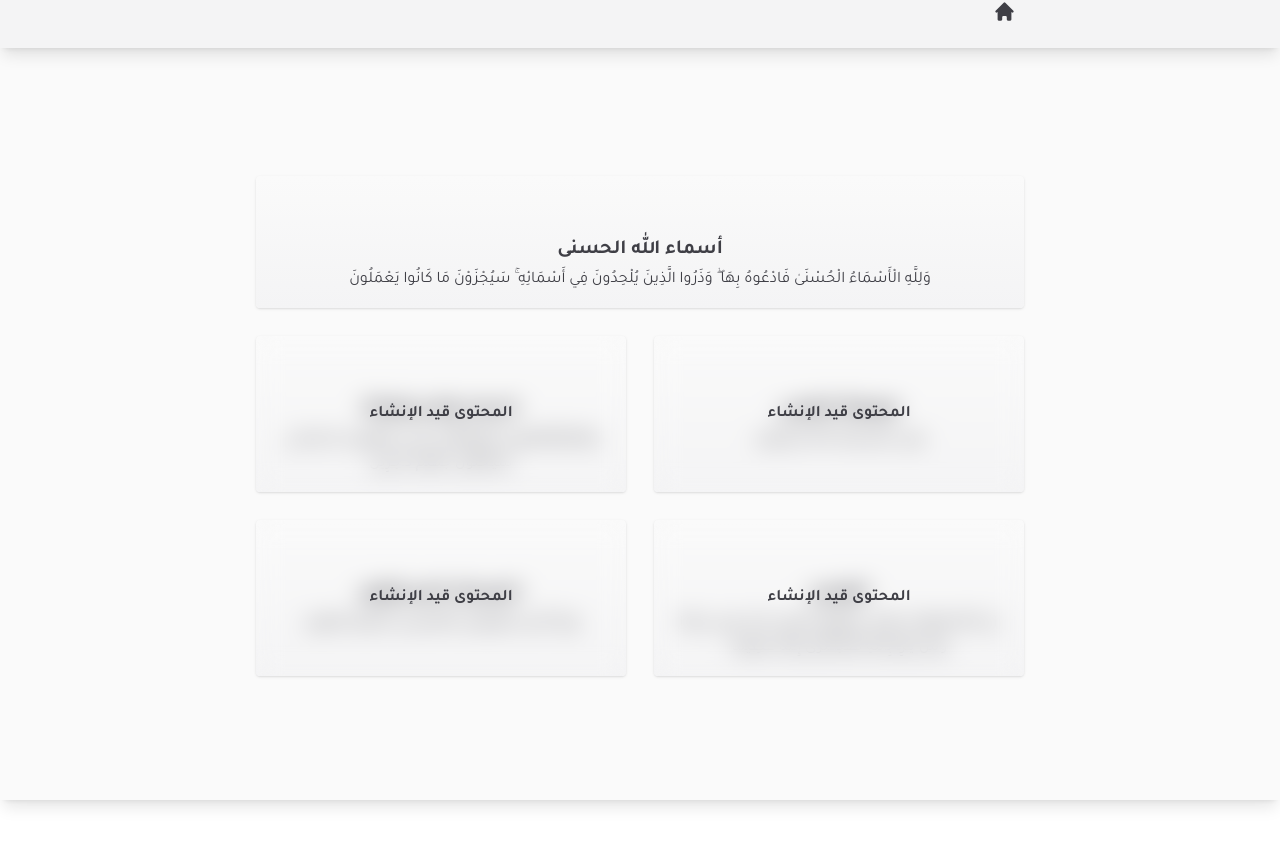
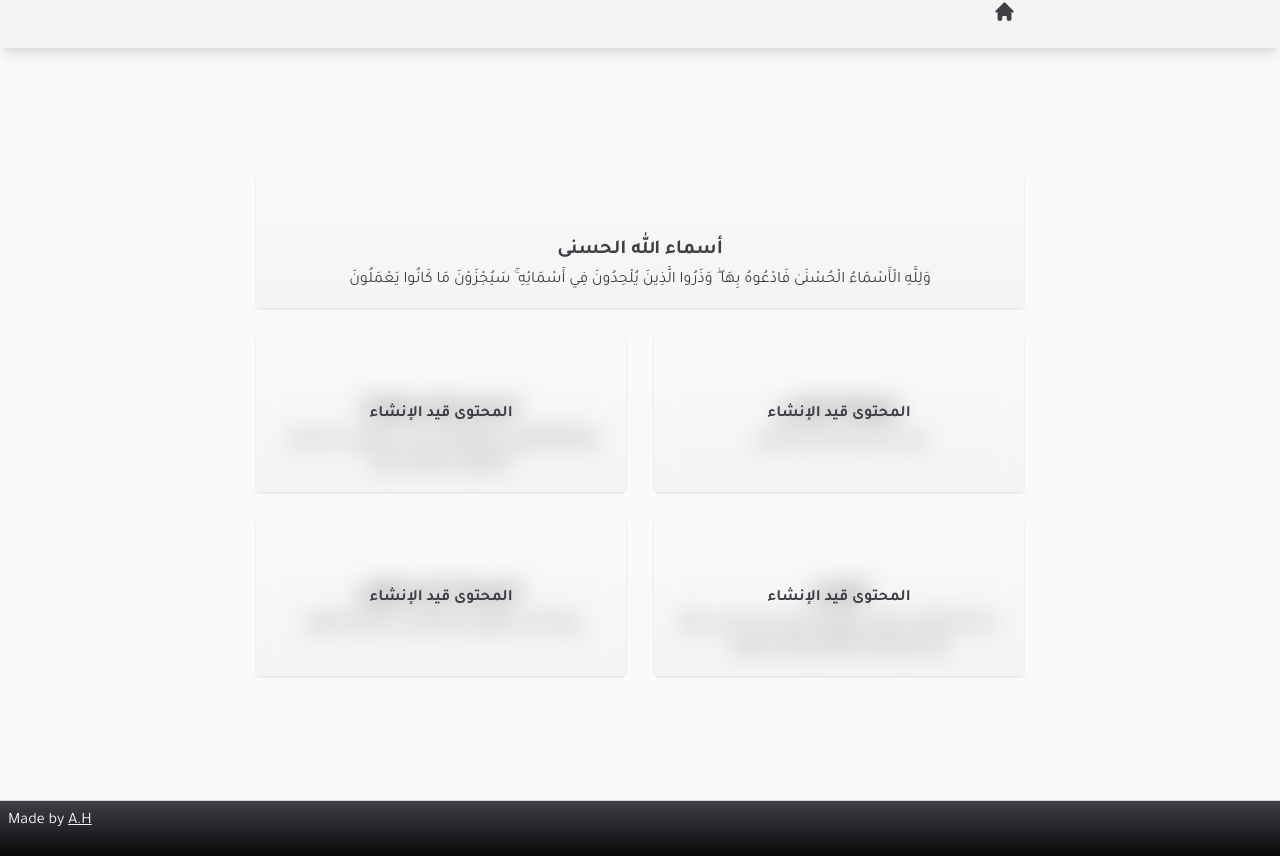
Before and after one commit to Ali-Hussein-dev/safwat-almaerifa, a Next.js app: page / in a window 1280 px wide. Built offline with nearby package versions, Linux system fonts and the light colour scheme; what tailwind-custom-utilities would draw is missing.

Commit message:
feat: tiny UI changes

```diff
--- a/src/app/layout.tsx
+++ b/src/app/layout.tsx
@@ -14,10 +14,10 @@ const fontFamily = Tajawal({
 const Footer = () => {
   return (
     <div
-      className="sticky bottom-0 -z-10 mx-auto h-14 w-full border-t border-zinc-300 bg-zinc-700 px-2 py-2 text-zinc-100 flex-row-center"
+      className="isolate mx-auto h-14 w-full border-t border-zinc-300 bg-gradient-to-t from-zinc-950 to-zinc-700 px-2 py-2 text-zinc-100 flex-row-center"
       dir="ltr"
     >
-      <div className="max-w-3xl">
+      <div className="z-10 max-w-3xl">
         Made by{" "}
         <a href="https://ali-hussein.com" className="underline">
           A.H
@@ -36,7 +36,7 @@ export default function RootLayout({
     <html lang="ar" dir="rtl" className={fontFamily.className}>
       <body className="scroll-smooth antialiased">
         <NextTopLoader color="#84cc16" showSpinner={false} speed={300} />
-        <main className="z-10 mx-auto flex min-h-screen flex-col justify-between gap-4 bg-zinc-50 shadow-lg">
+        <main className="mx-auto flex min-h-screen flex-col justify-between gap-4 bg-zinc-50 shadow-lg">
           <header className="h-12 w-full bg-zinc-100 shadow-lg ">
             <div className="mx-auto h-12 w-full max-w-3xl px-2 font-semibold text-zinc-700 flex-row-start">
               <Link href="/">
--- a/src/components/topic-card/topic-card.module.css
+++ b/src/components/topic-card/topic-card.module.css
@@ -9,4 +9,5 @@
 .group:hover .shape-octagon,
 .shape-octagon:hover {
     background: radial-gradient(ellipse farthest-corner at center center, #FFFFFF 0%, #65a30d 170%);
+    color: #65a30d;
 }
--- a/src/components/topic-card/topic-card.tsx
+++ b/src/components/topic-card/topic-card.tsx
@@ -11,7 +11,7 @@ export const TopicCard: React.FC<TopicProps> = ({ order, title }) => {
     <Link
       href={`/quran-topics/${order}`}
       className={clsx(
-        "rounded border-b-2 border-transparent bg-gradient-to-t from-zinc-100 to-transparent px-4 py-6 shadow-lg duration-300 hover:border-zinc-500",
+        "rounded border-b-2 border-transparent bg-gradient-to-t px-4 py-6 shadow-lg duration-300 hover:border-zinc-500",
         css.group,
       )}
     >
```
